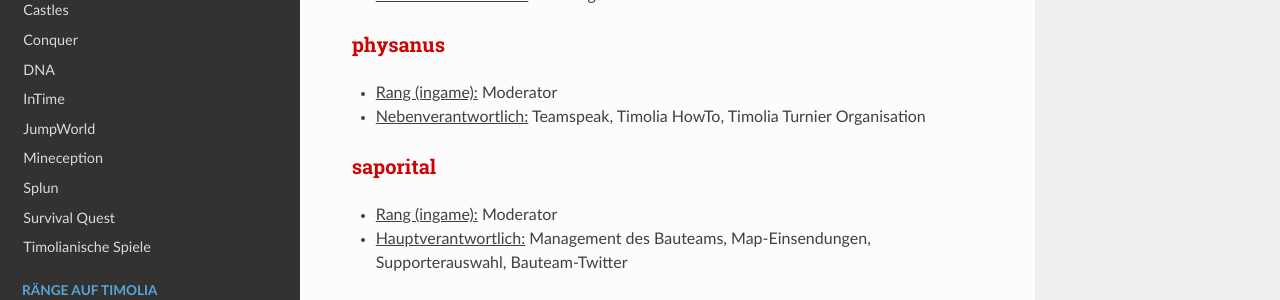
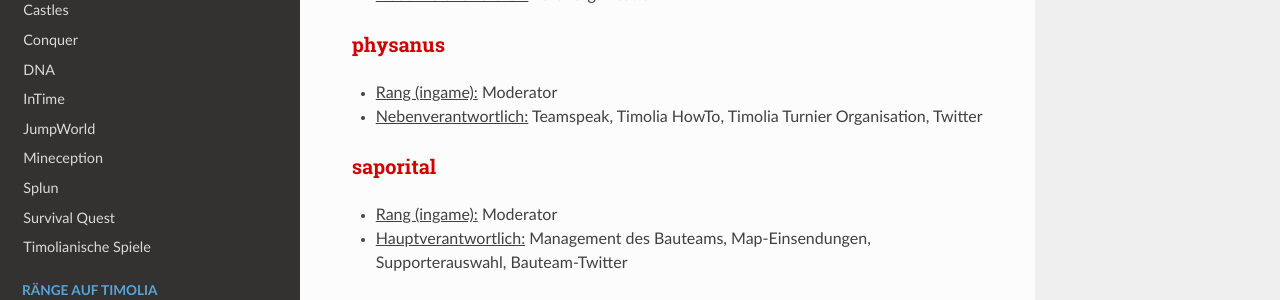
Before and after one commit to TimoliaDE/HowTo, an MkDocs documentation site: the page built from docs/team/members.md, in a window 1280 px wide and 900 px high, scrolled down 1849 px. Shown: the part 151-451 px from the top of the window. Built offline with MkDocs 1.6.1, drawn with Linux system fonts in a browser that asks for light colours; nearby versions of some CDN libraries; old or Windows-style settings are respelled for this version of MkDocs.

Commit message:
Update members.md

```diff
--- a/docs/team/members.md
+++ b/docs/team/members.md
@@ -60,7 +60,7 @@ Moderatoren koordinieren einzelne Projekte oder Bereiche auf Timolia und sorgen
 
 ### <strong><span style="color:#CF0101">physanus</span></strong>
 - <u>Rang (ingame):</u> Moderator
-- <u>Nebenverantwortlich:</u> Teamspeak, Timolia HowTo, Timolia Turnier Organisation
+- <u>Nebenverantwortlich:</u> Teamspeak, Timolia HowTo, Timolia Turnier Organisation, Twitter
 
 ### <strong><span style="color:#CF0101">saporital</span></strong>
 - <u>Rang (ingame):</u> Moderator
```
